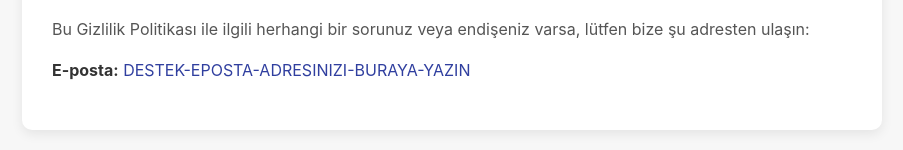
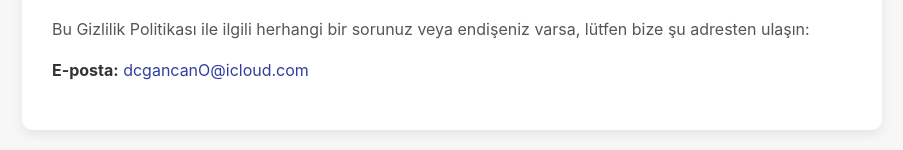
Before and after one commit to dcgancan/replenish-support, a plain HTML site: page privacy.html in a window 1280 px wide. Shown: the part 2509-2659 px from the top of the page, without its empty margins (188-1091 px from the left). Drawn offline with Linux system fonts and the light colour scheme.

Commit message:
Update privacy.html

```diff
--- a/privacy.html
+++ b/privacy.html
@@ -121,7 +121,7 @@
 
         <h2>8. Bize Ulaşın</h2>
         <p>Bu Gizlilik Politikası ile ilgili herhangi bir sorunuz veya endişeniz varsa, lütfen bize şu adresten ulaşın:</p>
-        <p><strong>E-posta:</strong> <a href="mailto:DESTEK-EPOSTA-ADRESINIZI-BURAYA-YAZIN">DESTEK-EPOSTA-ADRESINIZI-BURAYA-YAZIN</a></p>
+        <p><strong>E-posta:</strong> <a href="mailto:dcgancanO@icloud.com">dcgancanO@icloud.com</a></p>
     </div>
 
     <div class="footer">
```
